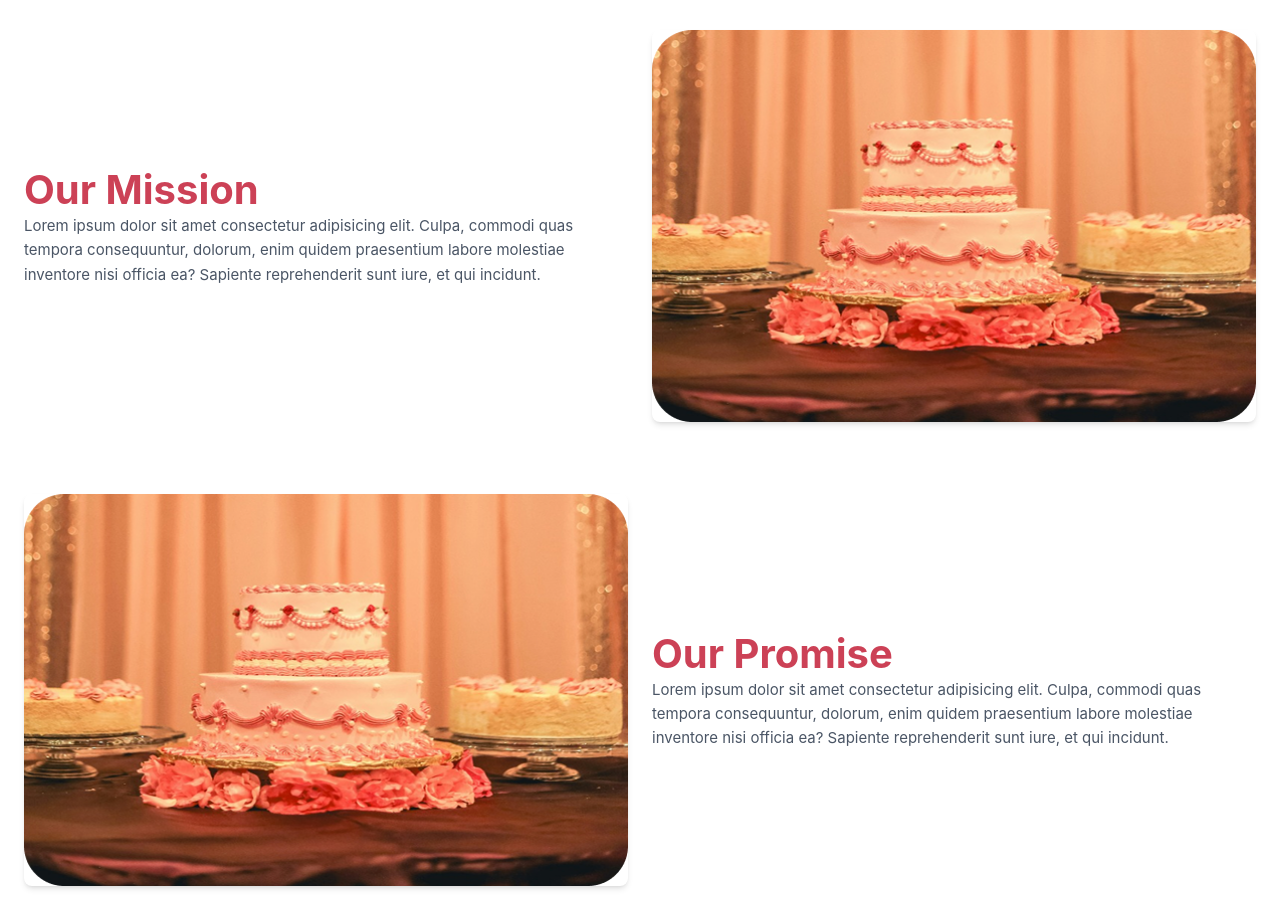
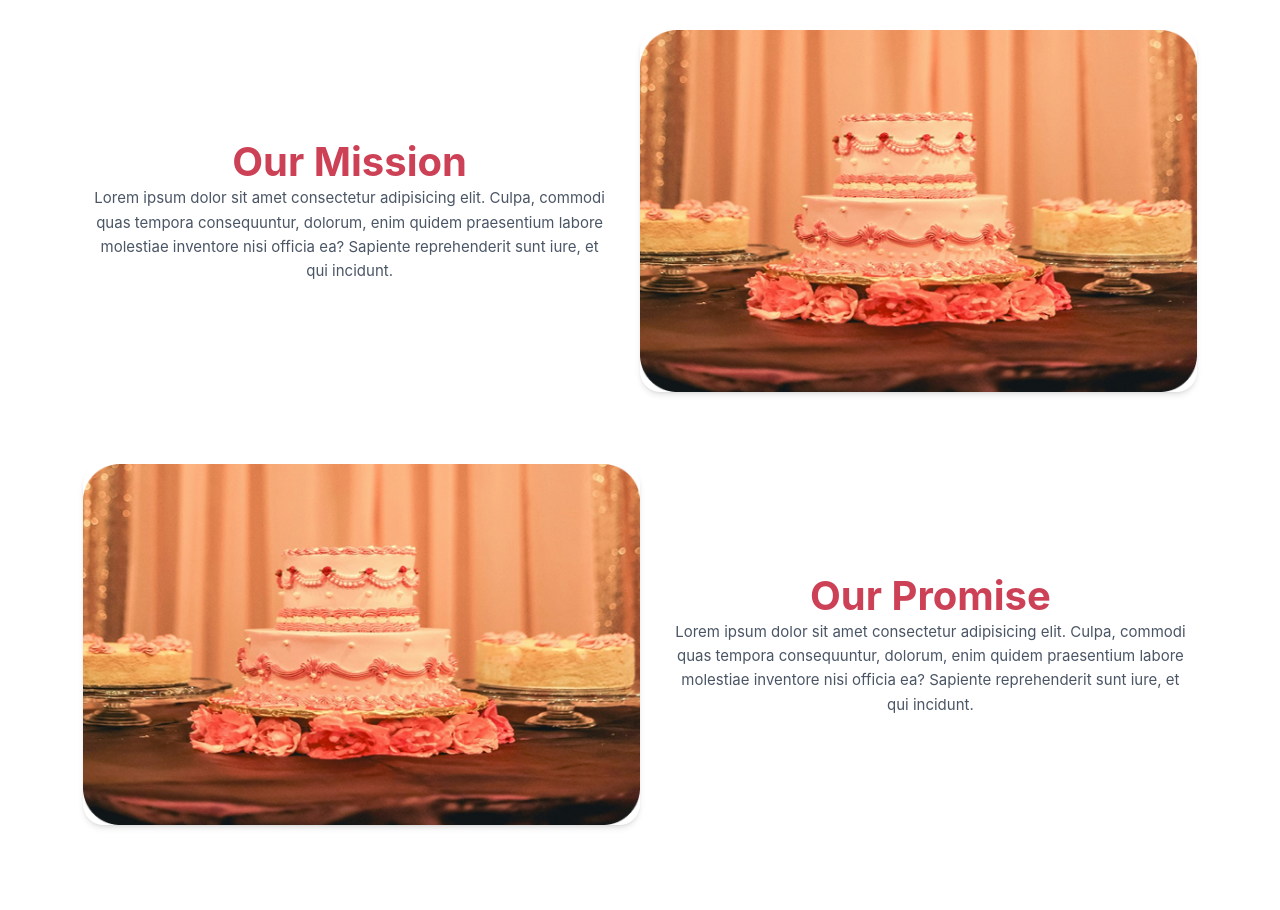
Before and after one commit to PaolaArtola/Bakery, a Vue app: page /about in a window 1280 px wide. Shown: the part 800-1710 px from the top of the page. After the commit the page ends 1649 px from the top, so only its background shows below. Built offline with nearby package versions, Linux system fonts and the light colour scheme.

Commit message:
add the 520 mark

```diff
--- a/src/views/AboutView.vue
+++ b/src/views/AboutView.vue
@@ -9,13 +9,15 @@
     </p>
 
     <!-- Segunda sección con imagen a la derecha en pantallas grandes -->
-    <div class="flex flex-col md:flex-row-reverse items-center gap-6 p-6 max-w-7xl mx-auto">
+    <div
+      class="w-[87%] flex flex-col at520:flex-row-reverse items-center gap-6 py-6 max-w-7xl mx-auto"
+    >
       <img
         src="@/assets/about/filler.png"
         alt="A nice cake"
-        class="w-full md:w-1/2 rounded-lg shadow-md"
+        class="base-image w-full at520:w-1/2 rounded-lg shadow-md"
       />
-      <div class="text-center md:text-left md:w-1/2 space-y-4">
+      <div class="text-center at520:text-left at520:w-1/2 space-y-4">
         <h2 class="text-3xl font-bold text-gray-800">Our Mission</h2>
         <p class="text-gray-600 leading-relaxed text-pretty">
           Lorem ipsum dolor sit amet consectetur adipisicing elit. Culpa, commodi quas tempora
@@ -25,13 +27,13 @@
       </div>
     </div>
     <!-- Primera sección -->
-    <div class="flex flex-col md:flex-row items-center gap-6 p-6 max-w-7xl mx-auto">
+    <div class="w-[87%] flex flex-col at520:flex-row items-center gap-6 py-6 max-w-7xl mx-auto">
       <img
         src="@/assets/about/filler.png"
         alt="A nice cake"
-        class="w-full md:w-1/2 rounded-lg shadow-md"
+        class="base-image w-full at520:w-1/2 rounded-lg shadow-md"
       />
-      <div class="text-center md:text-left md:w-1/2 space-y-4">
+      <div class="text-center at520:text-left at520:w-1/2 space-y-4">
         <h2>Our Promise</h2>
         <p class="text-gray-600 leading-relaxed text-pretty">
           Lorem ipsum dolor sit amet consectetur adipisicing elit. Culpa, commodi quas tempora
@@ -43,4 +45,18 @@
   </div>
 </template>
 
-<style></style>
+<style scoped>
+@media (min-width: 520px) {
+  .at520\:flex-row {
+    flex-direction: row;
+  }
+
+  .at520\:flex-row-reverse {
+    flex-direction: row-reverse;
+  }
+
+  .at520\:w-1\/2 {
+    width: 50%;
+  }
+}
+</style>
```
